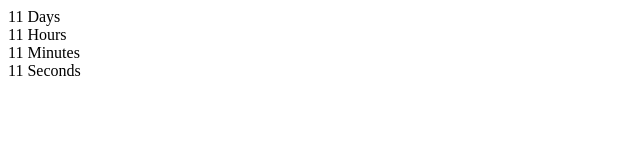
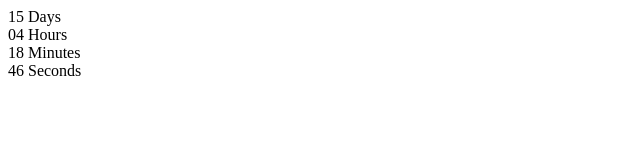
Before and after one commit to Rom0105/goit-js-hw-11-timer, a plain HTML site: page index.html in a window 1280 px wide. Shown: the full height of the page, 0-640 px from the left. Drawn offline with Linux system fonts and the light colour scheme.

Commit message:
правки

```diff
--- a/index.html
+++ b/index.html
@@ -28,5 +28,6 @@
         <span class="label">Seconds</span>
       </div>
     </div>
+    <script src="./index.js"></script>
   </body>
 </html>
--- a/index.js
+++ b/index.js
@@ -1,4 +1,39 @@
+class CountdownTimer {
+  constructor({ selector, targetDate }) {
+    this.refs = {
+      days: document.querySelector('.value[data-value="days"]'),
+      hours: document.querySelector('.value[data-value="hours"]'),
+      mins: document.querySelector('.value[data-value="mins"]'),
+      secs: document.querySelector('.value[data-value="secs"]'),
+    };
+    this.selector = selector;
+    this.targetDate = targetDate;
+  }
+
+  setInt = setInterval(() => {
+    const nowDate = Date.now();
+    const time = this.targetDate - nowDate;
+    this.updateClock(time);
+  }, 500);
+
+  updateClock = (time) => {
+    const days = this.pad(Math.floor(time / (1000 * 60 * 60 * 24)));
+    const hours = this.pad(
+      Math.floor((time % (1000 * 60 * 60 * 24)) / (1000 * 60 * 60))
+    );
+    const mins = this.pad(Math.floor((time % (1000 * 60 * 60)) / (1000 * 60)));
+    const secs = this.pad(Math.floor((time % (1000 * 60)) / 1000));
+    this.refs.days.textContent = `${days}`;
+    this.refs.hours.textContent = `${hours}`;
+    this.refs.mins.textContent = `${mins}`;
+    this.refs.secs.textContent = `${secs}`;
+  };
+
+  pad = (value) => {
+    return String(value).padStart(2, "0");
+  };
+}
 new CountdownTimer({
   selector: "#timer-1",
-  targetDate: new Date("Jul 17, 2019"),
+  targetDate: new Date("August 28, 2021"),
 });
```
